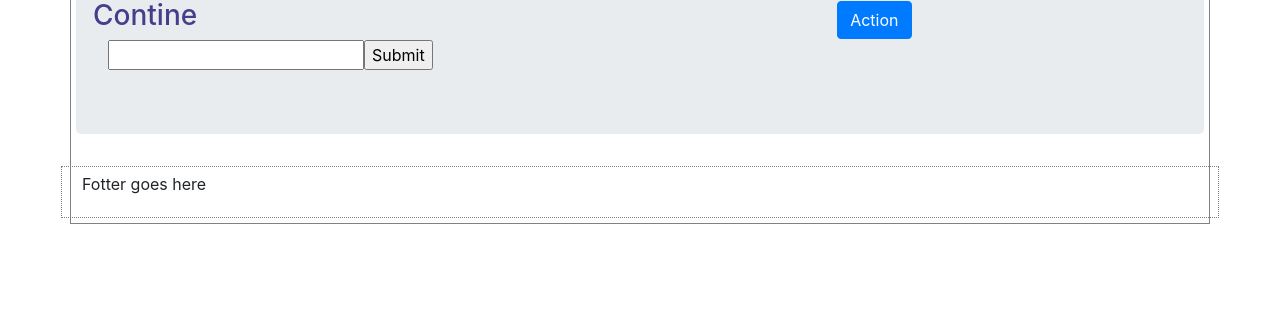
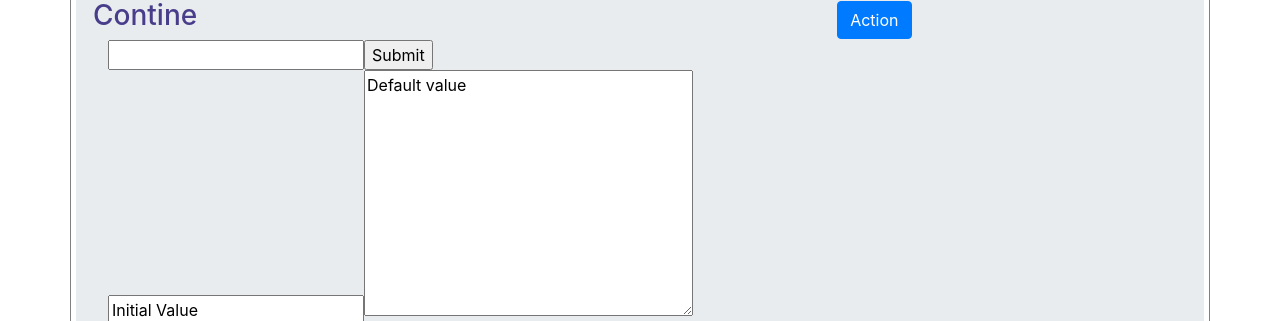
Before and after one commit to bob-smith-compass/react-props-state, a React (Create React App) app: page / in a window 1280 px wide. Shown: the part 631-952 px from the top of the page. Before the commit the page ends 855 px from the top, so only its background shows below. Built offline with nearby package versions, Linux system fonts and the light colour scheme.

Commit message:
textarea form validation

```diff
--- a/src/App.js
+++ b/src/App.js
@@ -8,6 +8,7 @@ import Turn from './components/quiz/turn/Turn'
 import Continue from './components/quiz/continue/Continue'
 import Footer from './components/quiz/footer/Footer';
 import Reloader from './components/quiz/reloader/Reloader';
+import Form from './components/form/Form';
 
 class App extends Component {
   constructor(props) {
@@ -35,6 +36,7 @@ class App extends Component {
           <Turn authors={this.authors} books={this.books} author={this.author} highlight={this.highlight}/>
           <Continue />
           <Reloader />
+          <Form />
         </div>
           <Footer />
 
--- /dev/null
+++ b/src/components/form/Form.jsx
@@ -0,0 +1,17 @@
+import React from 'react'
+
+export default function Form() {
+    let values = 124
+    let handleSubmit = function() {
+        console.log(`Submitting ${123}`);
+    }
+  return (
+    <div>
+      <form onSubmit={handleSubmit}>
+        <input type="text" defaultValue={'Initial Value'}/>
+        <textarea name="" id="" cols="30" rows="10" defaultValue={"Default value"}>
+        </textarea>
+      </form>
+    </div>
+  )
+}
```
